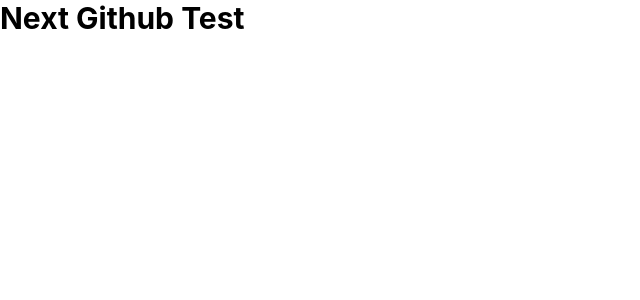
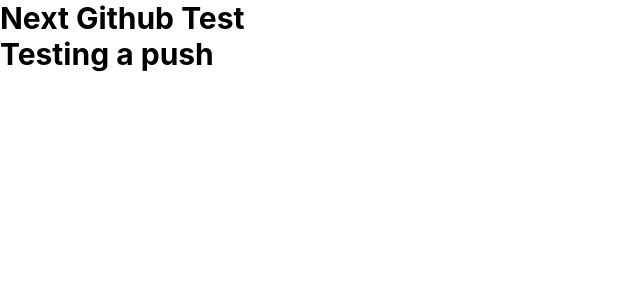
Before and after one commit to Levophobia/Ecommerce, a Next.js app: page / in a window 1280 px wide. Shown: the top 300 px of the page, without its empty margins (0-640 px from the left). Built offline with nearby package versions, Linux system fonts and the light colour scheme.

Commit message:
pushtest

```diff
--- a/pages/index.js
+++ b/pages/index.js
@@ -10,6 +10,7 @@
       </Head>
 
       <h1 className='text-3xl font-bold'>Next Github Test</h1>
+      <h1 className='text-3xl font-bold'>Testing a push</h1>
     </div>
   );
 }
```
